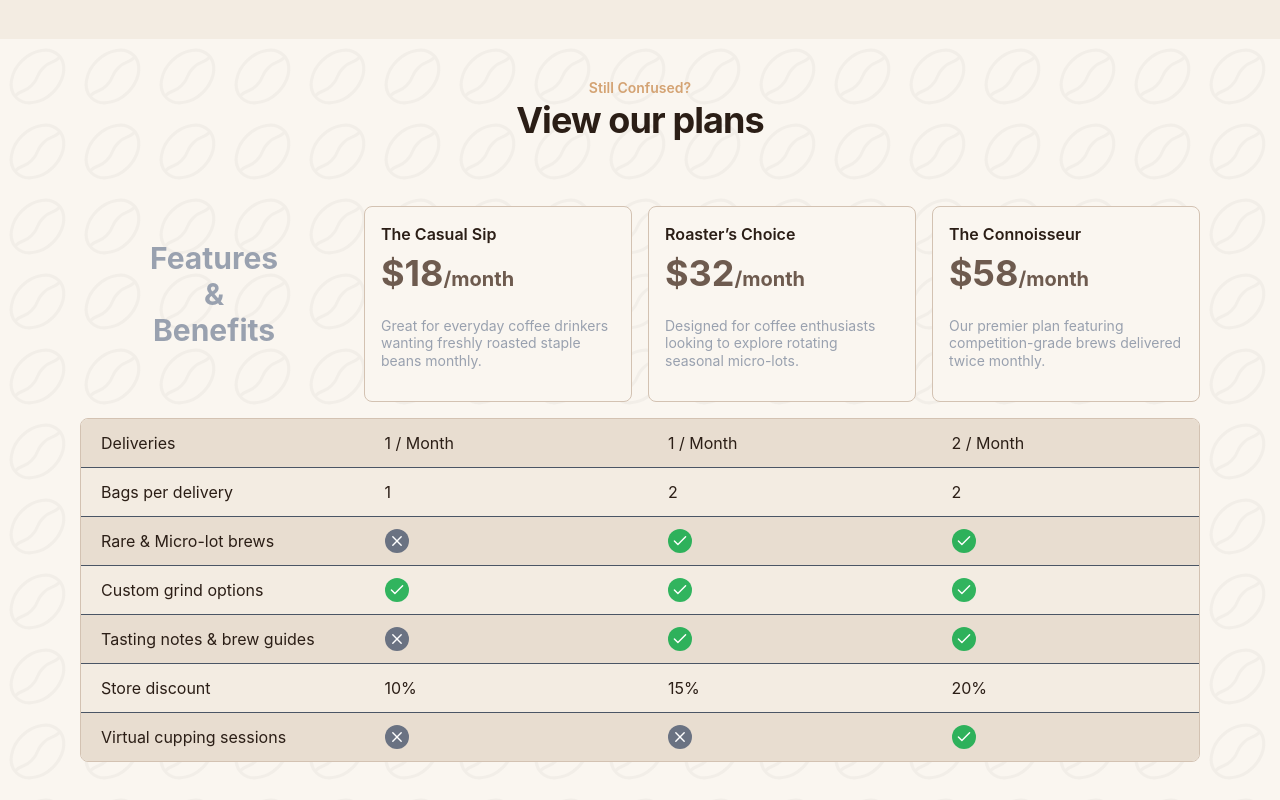
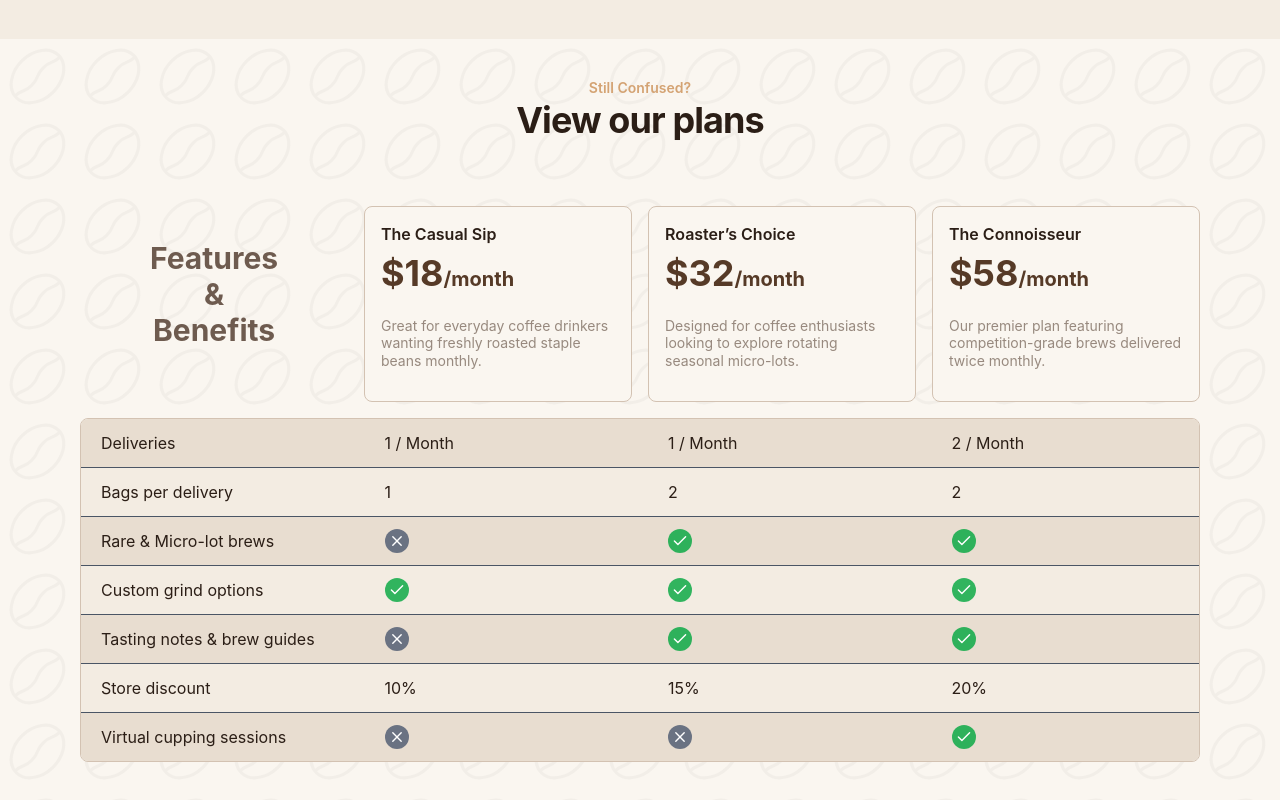
Before and after one commit to beginner-cryptonyx/RASP-UI, a React (Vite) app: page /services/coffee in a window 1280 px wide. Shown: the part 3344-4144 px from the top of the page. Built offline with nearby package versions, Linux system fonts and the light colour scheme.

Commit message:
Update Pricing component styles for improved readability and consistency

```diff
--- a/src/Registy/Marketing/Pricing.tsx
+++ b/src/Registy/Marketing/Pricing.tsx
@@ -15,11 +15,11 @@ export function PriceCardDesktop({
   return (
     <div className="border border-borderDefault rounded-lg p-4 bg-background1 flex flex-col gap-2">
       <h3 className="text-base font-semibold m-0">{name}</h3>
-      <p className="text-xl font-bold">
+      <p className="text-xl font-bold text-accentHover">
         <span className="text-4xl">${price}</span>
         {priceSuffix}
       </p>
-      {description && <p className="text-sm text-gray-400">{description}</p>}
+      {description && <p className="text-sm text-textSecondary/70">{description}</p>}
     </div>
   );
 }
@@ -92,7 +92,7 @@ export function IndepthPricingDesktop({
     <div className={cn("mx-10 py-10", className)}>
       <Grid columns={4}>
         <div className="flex items-center">
-          <span className="text-3xl mx-auto mb-5 w-min text-center font-bold text-gray-400">
+          <span className="text-3xl mx-auto mb-5 w-min text-center font-bold text-textSecondary">
             Features & Benefits
           </span>
         </div>
```
